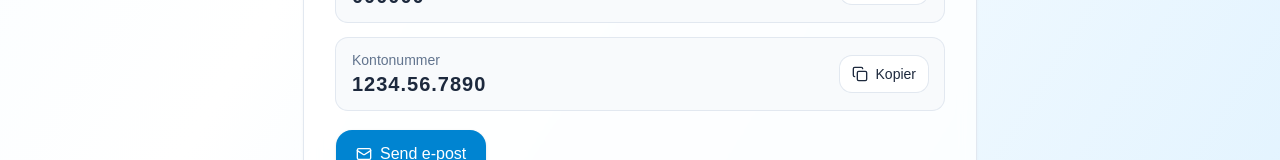
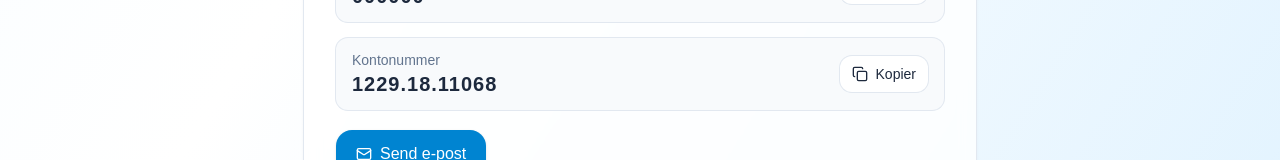
Before and after one commit to joseph-a11y-cmd/persbraten-innsamling, a Next.js app: page / in a window 1280 px wide. Shown: the part 1600-1760 px from the top of the page. Built offline with nearby package versions, Linux system fonts and the light colour scheme.

Commit message:
Update site content

```diff
--- a/app/page.tsx
+++ b/app/page.tsx
@@ -49,7 +49,7 @@ const Card = ({
 
 export default function FundraiserLanding() {
   const vipps = "000000"; // <-- SETT RIKTIG VIPPS-NR HER
-  const konto = "1234.56.7890"; // <-- SETT RIKTIG KONTONR HER
+  const konto = "1229.18.11068"; // <-- SETT RIKTIG KONTONR HER
   const email = "persbraten.tur@gmail.com";
 
   return (
```
